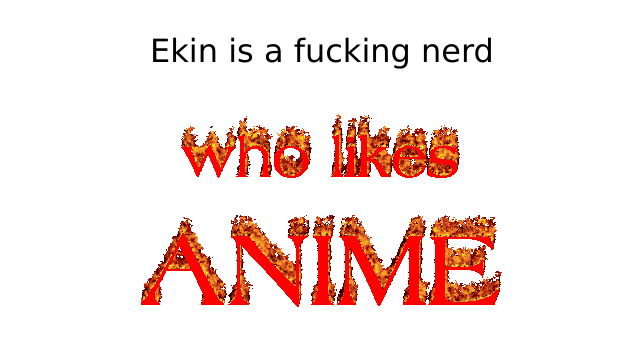
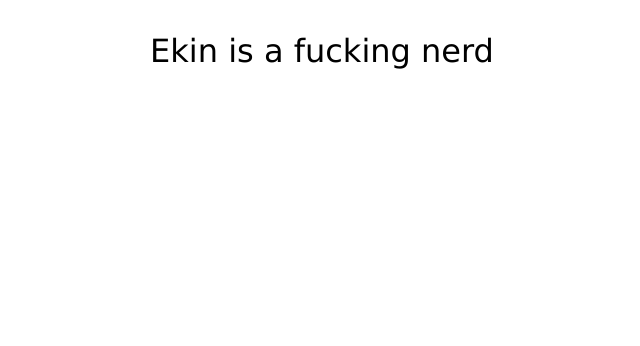
Before and after one commit to emilyfawcett/emfawcett, a Jekyll site: the page built from README.md, in a window 1280 px wide. Shown: the top 346 px of the page, without its empty margins (318-958 px from the left). Built offline with Jekyll 4.4.1, drawn with Linux system fonts in a browser that asks for light colours; our own code applies the rules of GitHub Pages for plain Markdown files; a script that is not in the unit is left out.

Commit message:
Update default.html

```diff
--- a/_layouts/default.html
+++ b/_layouts/default.html
@@ -19,9 +19,6 @@
 			<section>
 				{{ content }}
 			</section>
-			<img src="images/who_likes.gif" alt="hi"/>
-			<br/>
-			<img src="images/anime.gif" alt="hi"/>
 		</div>
 		<!--[if !IE]><script>fixScale(document);</script><![endif]-->
 		{% if site.google_analytics %}
```
